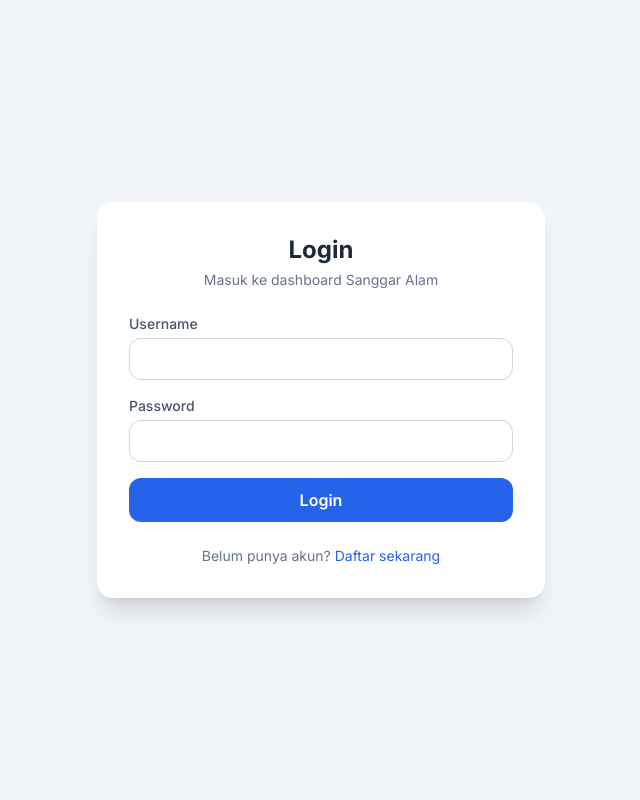
After one commit to restuanggia-del/sanggarAlam-Rego, a FastAPI app: template app/templates/login.html in a window 1280 px wide. The commit adds this page. Shown: the whole page, without its empty margins (319-959 px from the left). Run offline with FastAPI, Linux system fonts and the light colour scheme; the template is opened without the code that fills it, so the values that code supplies are empty; some libraries are stand-ins or nearby versions.

Commit message:
form resgiter dan login, tetapi masih error

```diff
--- a/app/main.py
+++ b/app/main.py
@@ -95,6 +95,26 @@ FAKTOR_CUACA = {
     "mendung": 1.05,
     "hujan": 1.15
 }
+
+from passlib.context import CryptContext
+
+pwd_context = CryptContext(schemes=["bcrypt"], deprecated="auto")
+
+class User(Base):
+    __tablename__ = "users"
+
+    id = Column(Integer, primary_key=True, index=True)
+    username = Column(String, unique=True, index=True)
+    password_hash = Column(String)
+    role = Column(String)
+
+def hash_password(password: str):
+    return pwd_context.hash(password)
+
+def verify_password(password: str, hash: str):
+    return pwd_context.verify(password, hash)
+
+Base.metadata.create_all(bind=engine)
 
 @app.get("/")
 def root():
--- a/app/templates/form.html
+++ b/app/templates/form.html
@@ -106,7 +106,7 @@
         <div class="md:col-span-2">
           <button
             type="submit"
-            class="w-full bg-green-600 hover:bg-green-700 text-white font-semibold py-3 rounded-xl transition"
+            class="w-full bg-blue-600 hover:bg-blue-700 text-white font-semibold py-3 rounded-xl transition"
           >
             Hitung Estimasi
           </button>
--- /dev/null
+++ b/app/templates/login.html
@@ -0,0 +1,68 @@
+<!doctype html>
+<html lang="id">
+  <head>
+    <meta charset="UTF-8" />
+    <meta name="viewport" content="width=device-width, initial-scale=1.0" />
+    <title>Login - Sanggar Alam</title>
+    <script src="https://cdn.tailwindcss.com"></script>
+    <link rel="preconnect" href="https://fonts.googleapis.com" />
+    <link rel="preconnect" href="https://fonts.gstatic.com" crossorigin />
+    <link
+      href="https://fonts.googleapis.com/css2?family=Inter:wght@400;500;600;700&display=swap"
+      rel="stylesheet"
+    />
+    <style>
+      body {
+        font-family: "Inter", sans-serif;
+      }
+    </style>
+  </head>
+  <body class="min-h-screen bg-slate-100 flex items-center justify-center p-6">
+    <div class="w-full max-w-md bg-white rounded-2xl shadow-xl p-8">
+      <div class="text-center mb-6">
+        <h1 class="text-2xl font-bold text-slate-800">Login</h1>
+        <p class="text-sm text-slate-500 mt-1">
+          Masuk ke dashboard Sanggar Alam
+        </p>
+      </div>
+      <form method="post" class="space-y-4">
+        <div>
+          <label class="block text-sm font-medium text-slate-600 mb-1"
+            >Username</label
+          >
+          <input
+            name="username"
+            required
+            class="w-full border border-slate-300 rounded-xl px-3 py-2 focus:outline-none focus:ring-2 focus:ring-blue-500"
+          />
+        </div>
+
+        <div>
+          <label class="block text-sm font-medium text-slate-600 mb-1"
+            >Password</label
+          >
+          <input
+            type="password"
+            name="password"
+            required
+            class="w-full border border-slate-300 rounded-xl px-3 py-2 focus:outline-none focus:ring-2 focus:ring-blue-500"
+          />
+        </div>
+
+        <button
+          type="submit"
+          class="w-full bg-blue-600 hover:bg-blue-700 text-white font-semibold py-2.5 rounded-xl transition"
+        >
+          Login
+        </button>
+      </form>
+
+      <p class="text-sm text-center text-slate-500 mt-6">
+        Belum punya akun?
+        <a href="/register" class="text-blue-600 hover:underline"
+          >Daftar sekarang</a
+        >
+      </p>
+    </div>
+  </body>
+</html>
```
Also changed, not shown: app/templates/register.html (added, +79 -0 lines), app/app.db.
